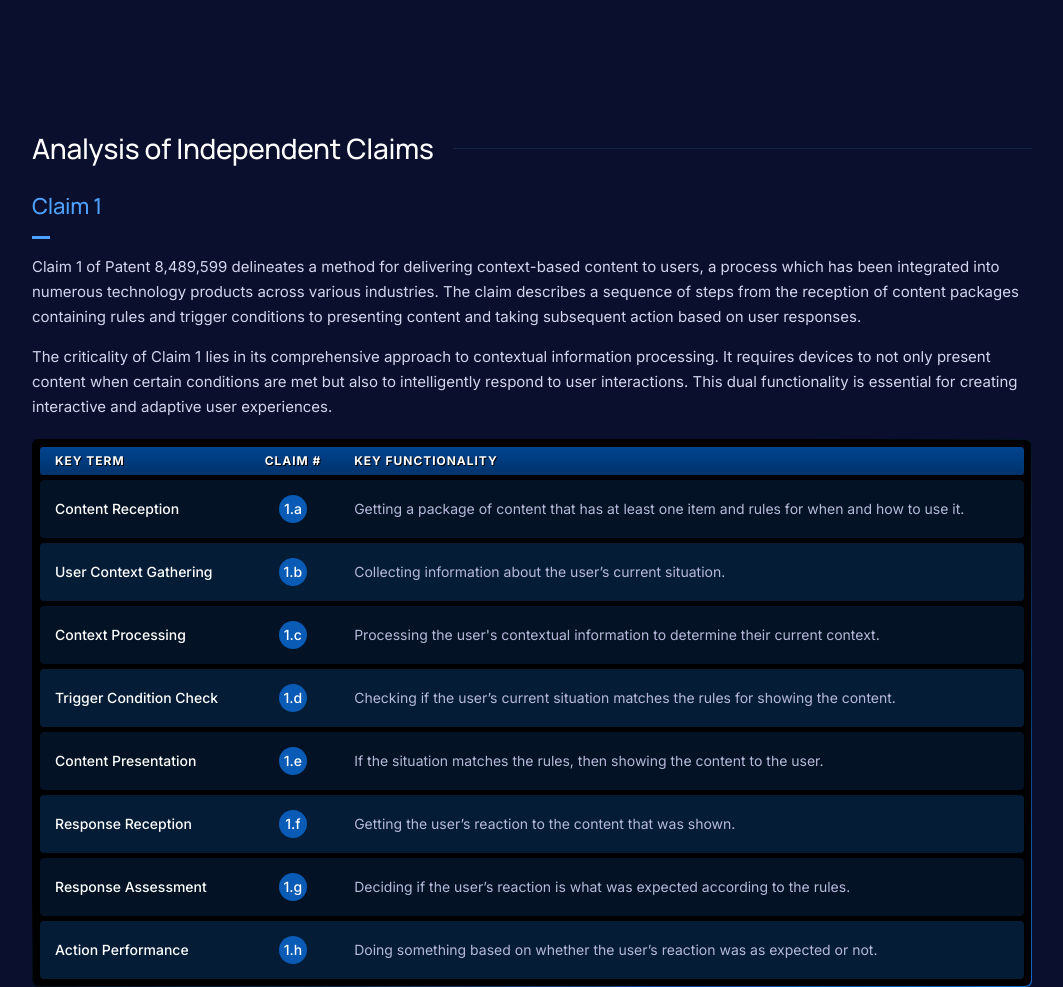
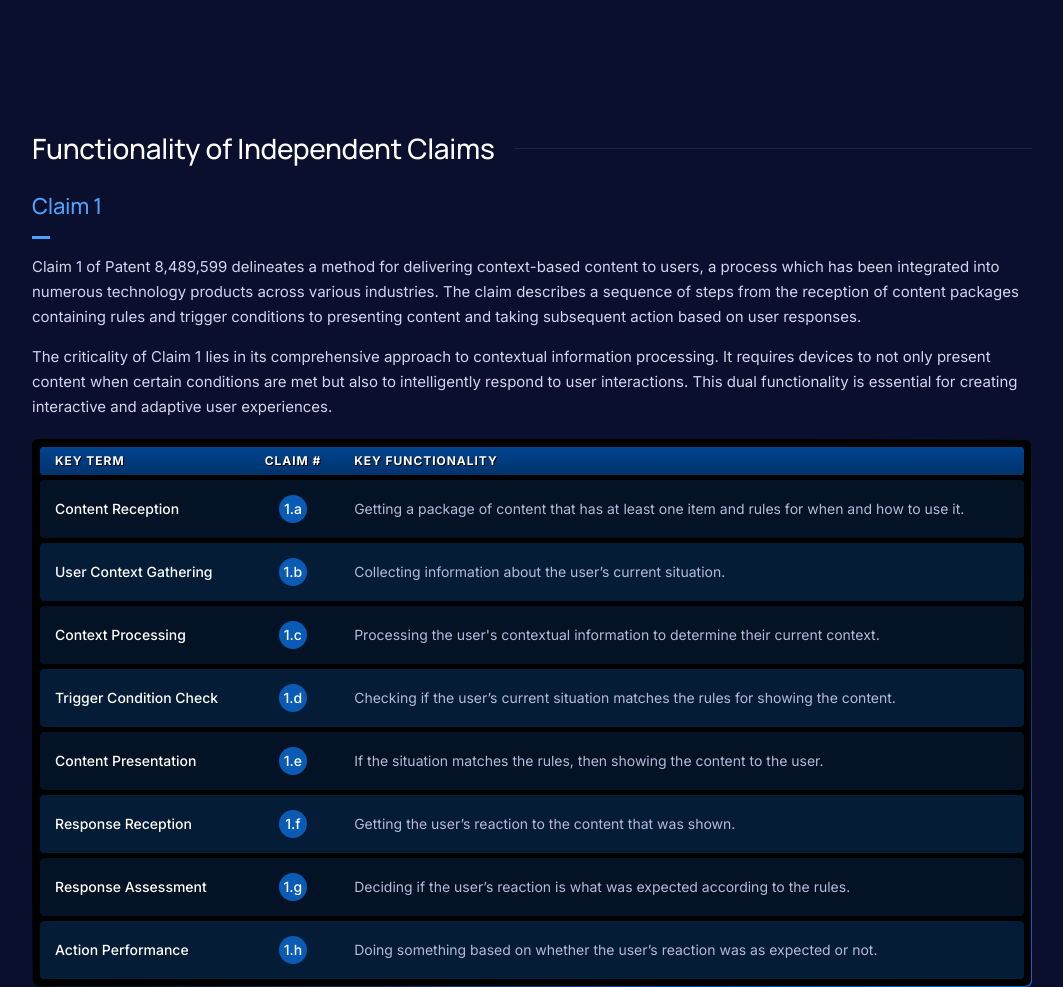
Before and after one commit to EA-Projects/patented-reports, a plain HTML site: page patent-specific/functionality-of-independent-claims.html in a window 1280 px wide. Shown: the whole page, without its empty margins (108-1171 px from the left). Drawn offline with Linux system fonts and the light colour scheme.

Commit message:
Patented Reports blocks V7

```diff
--- a/patent-specific/functionality-of-independent-claims.html
+++ b/patent-specific/functionality-of-independent-claims.html
@@ -9,7 +9,7 @@
 <body>
     <section>
         <div class="container">
-            <h2>Analysis of Independent Claims</h2>
+            <h2>Functionality of Independent Claims</h2>
             <h3>Claim 1</h3>
             <p>Claim 1 of Patent 8,489,599 delineates a method for delivering context-based content to users, a process which has been integrated into numerous technology products across various industries. The claim describes a sequence of steps from the reception of content packages containing rules and trigger conditions to presenting content and taking subsequent action based on user responses.</p>
             <p>The criticality of Claim 1 lies in its comprehensive approach to contextual information processing. It requires devices to not only present content when certain conditions are met but also to intelligently respond to user interactions. This dual functionality is essential for creating interactive and adaptive user experiences.</p>
```
